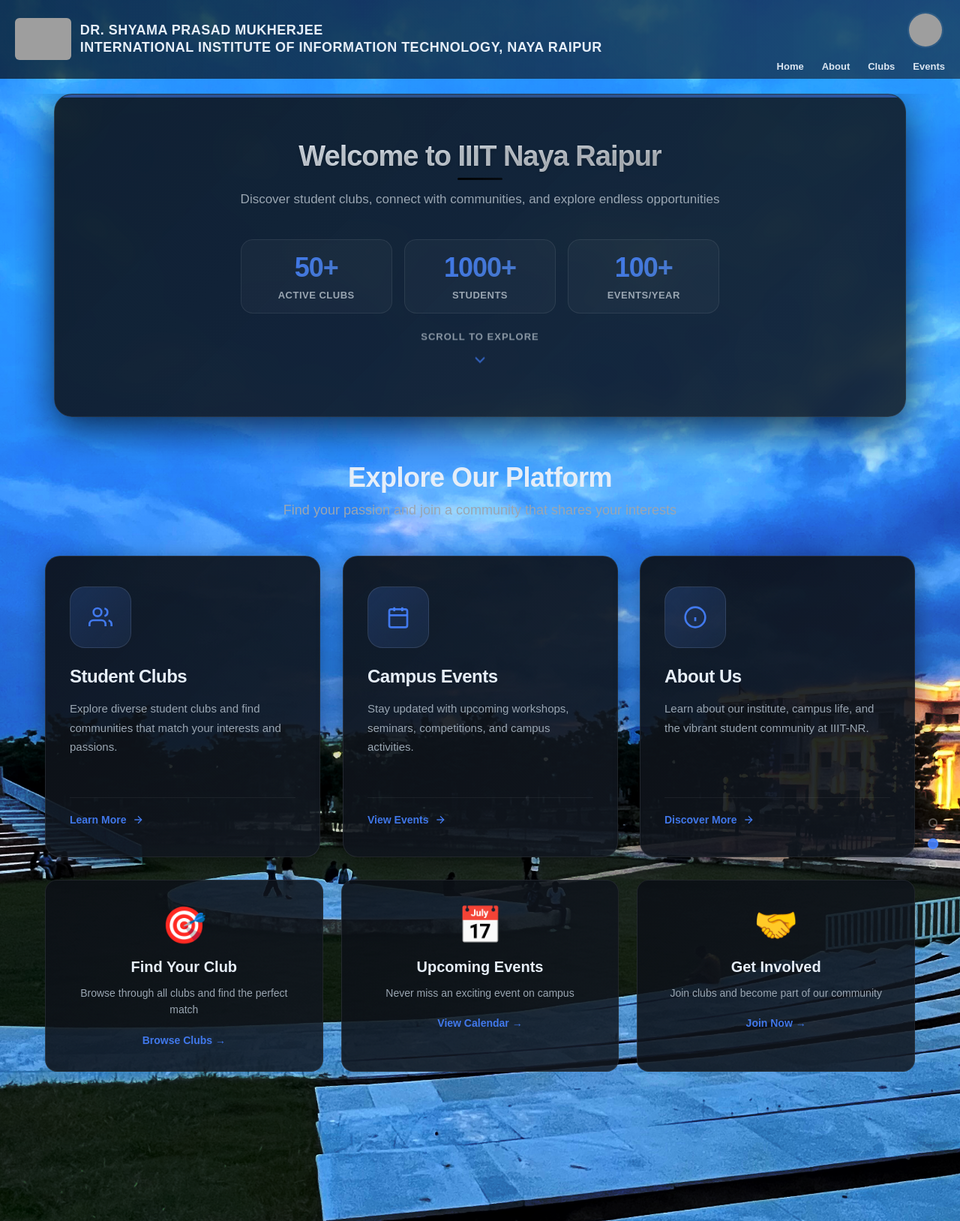
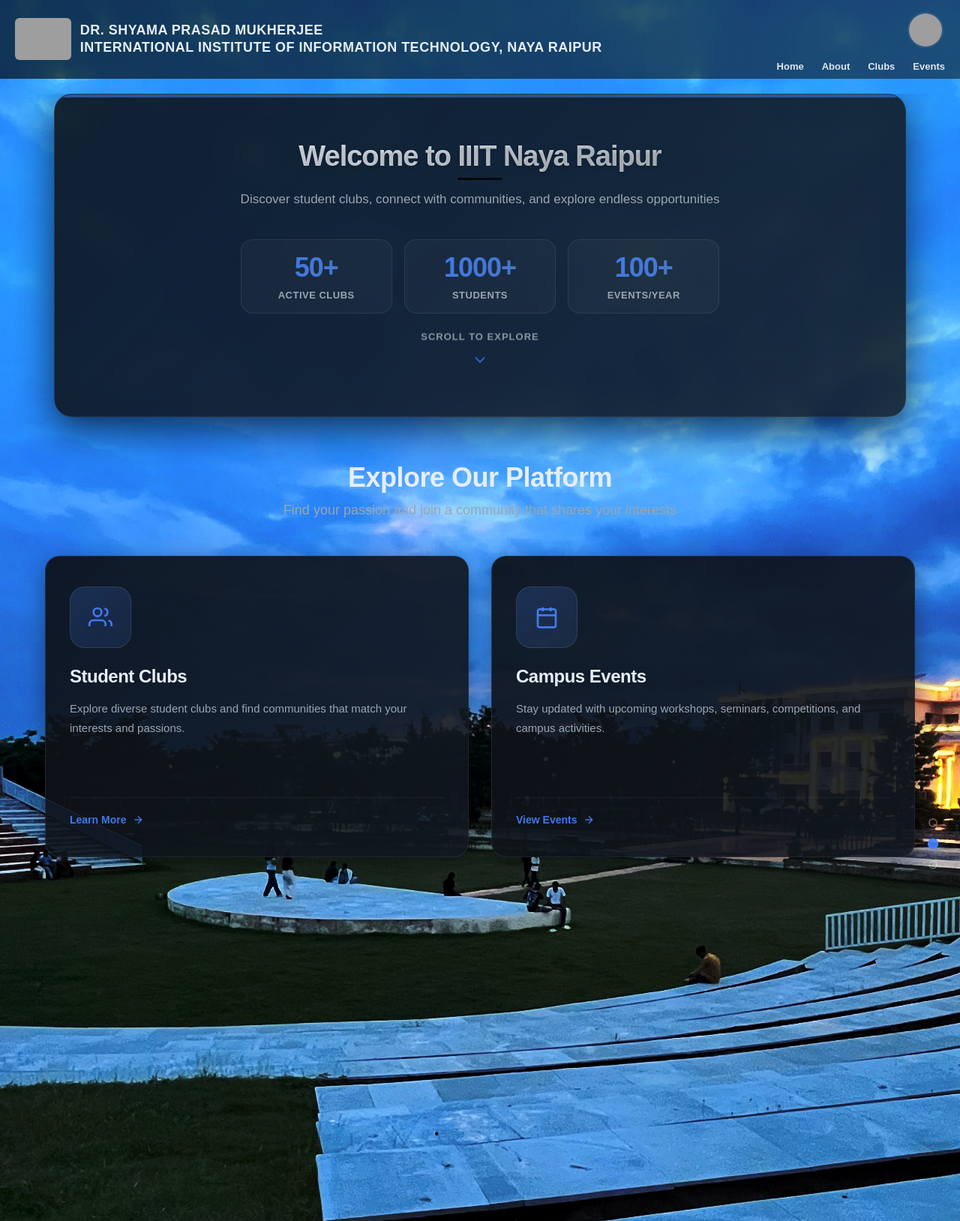
Before and after one commit to Mreenal-Dh/CLUB_DEMON, a Flask app: page /home in a window 1280 px wide. Shown: the top 1628 px of the page at 75% size. Run offline with Flask 3, Linux system fonts and the light colour scheme; grey boxes are pictures that could not be loaded.

Commit message:
Update home.html

```diff
--- a/templates/home.html
+++ b/templates/home.html
@@ -88,52 +88,9 @@
 					</span>
 				</div>
 			</a>
-
-			<a href="{{ url_for('about') }}" class="square-card" data-category="about">
-				<div class="card-icon-wrapper">
-					<div class="icon">
-						<svg width="32" height="32" viewBox="0 0 24 24" fill="none" stroke="currentColor" stroke-width="2">
-							<circle cx="12" cy="12" r="10"></circle>
-							<line x1="12" y1="16" x2="12" y2="12"></line>
-							<line x1="12" y1="8" x2="12.01" y2="8"></line>
-						</svg>
-					</div>
-				</div>
-				<h2>About Us</h2>
-				<p>Learn about our institute, campus life, and the vibrant student community at IIIT-NR.</p>
-				<div class="card-footer">
-					<span class="learn-more">
-						Discover More
-						<svg width="16" height="16" viewBox="0 0 24 24" fill="none" stroke="currentColor" stroke-width="2">
-							<line x1="5" y1="12" x2="19" y2="12"></line>
-							<polyline points="12 5 19 12 12 19"></polyline>
-						</svg>
-					</span>
-				</div>
-			</a>
 		</div>
 
-		<!-- Quick Actions -->
-		<div class="quick-actions">
-			<div class="action-card">
-				<div class="action-icon">🎯</div>
-				<h3>Find Your Club</h3>
-				<p>Browse through all clubs and find the perfect match</p>
-				<a href="{{ url_for('clubs') }}" class="action-link">Browse Clubs →</a>
-			</div>
-			<div class="action-card">
-				<div class="action-icon">📅</div>
-				<h3>Upcoming Events</h3>
-				<p>Never miss an exciting event on campus</p>
-				<a href="{{ url_for('events') }}" class="action-link">View Calendar →</a>
-			</div>
-			<div class="action-card">
-				<div class="action-icon">🤝</div>
-				<h3>Get Involved</h3>
-				<p>Join clubs and become part of our community</p>
-				<a href="{{ url_for('clubs') }}" class="action-link">Join Now →</a>
-			</div>
-		</div>
+		<!-- REMOVED: Quick Actions Section -->
 	</section>
 
 	<!-- Section 3: Features -->
```
